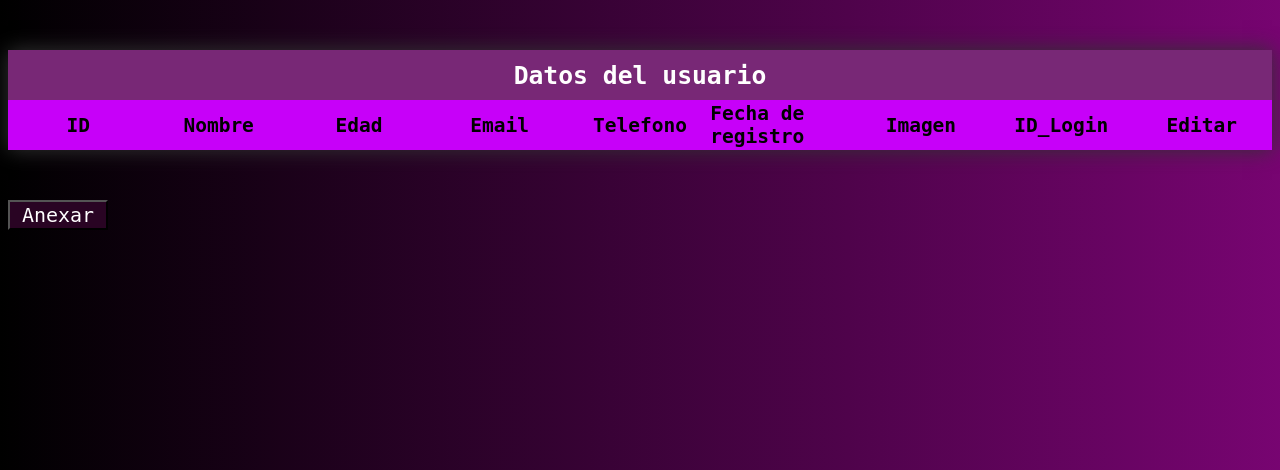
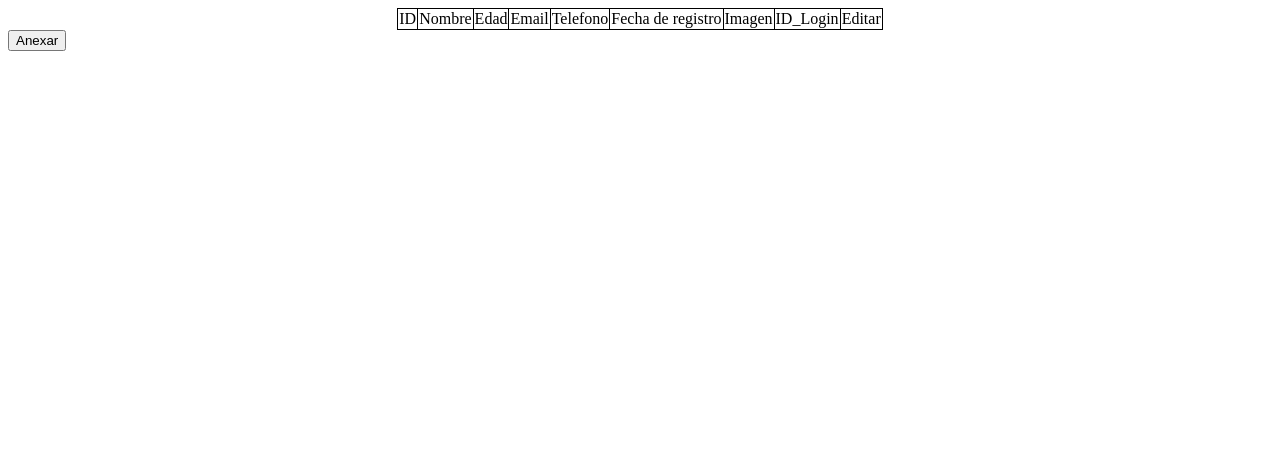
Before and after one commit to Jeronit1/Base-de-datos-alumnos, a PHP site: page /Tabla_Alumnos.php in a window 1280 px wide. Shown: the top 470 px of the page. Run offline with PHP 8.4, Linux system fonts and the light colour scheme; data that the repository does not hold is empty.

Commit message:
Add files via upload

```diff
--- a/Formulario-Alumnos/Tabla_Alumnos.php
+++ b/Formulario-Alumnos/Tabla_Alumnos.php
@@ -1,6 +1,6 @@
 <?php
 session_start();
-$conexion= mysqli_connect('localhost','root','','tp-php')
+$conexion= mysqli_connect('localhost','root','','tp-php')//se hace la conexion a la base de datos de mysql
 ?>
 <!DOCTYPE html>
 <html>
@@ -11,41 +11,42 @@ $conexion= mysqli_connect('localhost','root','','tp-php')
 </head>
 
 <body>
-
-    <div class="conteiner-table">
-        <div class="table-title">Datos del usuario</div>
-        <div class="table_header">ID</div>
-        <div class="table_header">Nombre</div>
-        <div class="table_header">Edad</div>
-        <div class="table_header">Email</div>
-        <div class="table_header">Telefono</div>
-        <div class="table_header">Fecha de registro</div>
-        <div class="table_header">Imagen</div>
-        <div class="table_header">ID_Login</div>
-        <div class="table_header"> Editar</div>
+    <table>
+        <tr> <!-- fila de la tabla-->
+            <td>ID</td> <!-- columna id-->
+            <td>Nombre</td><!-- columna nombre-->
+            <td>Edad</td><!-- columna edad-->
+            <td>Email</td><!-- columna email-->
+            <td>Telefono</td><!-- columna telefono-->
+            <td>Fecha de registro</td><!-- columna fecha-->
+            <td>Imagen</td><!-- columna imagen (url)-->
+            <td>ID_Login</td><!-- columna id_login para saber quien se logeo-->
+            <td>Editar</td><!-- columna editar-->
+        </tr>
         <?php
-        $SQL= "SELECT * FROM `base de datos alumnos` WHERE 1";
-        $Resultado=mysqli_query($conexion,$SQL);
-        while ($mostrar=mysqli_fetch_array($Resultado)) {
+        $SQL= "SELECT * FROM `base de datos alumnos` WHERE 1";//selecciono toda la base de datos para mostrarla
+        $Resultado=mysqli_query($conexion,$SQL);//se hace la conexion con toda la base de datos
+        while ($mostrar=mysqli_fetch_array($Resultado)) {//imprime por pantalla toda la base de datos
         ?>
-        <input type="hidden" value="<?php echo $mostrar['ID'] ?>" name="ID">
-            <div class="table-item"><?php echo $mostrar['ID'] ?></div>
-            <div class="table-item"><?php echo $mostrar['Nombre'] ?></div>
-            <div class="table-item"><?php echo $mostrar['Edad'] ?></div>
-            <div class="table-item"><?php echo $mostrar['Email'] ?></div>
-            <div class="table-item"><?php echo $mostrar['Telefono'] ?></div>
-            <div class="table-item"><?php echo $mostrar['Fecha de registro'] ?></div>
-            <td></a><?php  echo $mostrar['Imagen'] ?></td>
-            <div class="table-item"><?php echo $mostrar['ID_Login'] ?></div>
-            <div class="table-item"><a href="/Formulario-Alumnos/update/actualizar.php?ID=<?php echo $mostrar["ID"];?>">Editar/</a>
-            <a href="/Formulario-Alumnos/delete/eliminar.php?ID=<?php echo $mostrar["ID"];?>">Eliminar</a>
-        </div>
+        <tr>
+        <input type="hidden" value="<?php echo $mostrar['ID'] ?>" name="ID"><!-- ID oculto para ocupar en eliminar y editar(con el id se sabe cual se selecciono para hacer los cambios) -->
+            <td><?php echo $mostrar['ID'] ?></td><!-- muestra el id de la base de datos en la tabla-->
+            <td><?php echo $mostrar['Nombre'] ?></td><!-- muestra el nombre de la base de datos en la tabla-->
+            <td><?php echo $mostrar['Edad'] ?></td><!-- muestra la edad de la base de datos en la tabla-->
+            <td><?php echo $mostrar['Email'] ?></td><!-- muestra el mail de la base de datos en la tabla-->
+            <td><?php echo $mostrar['Telefono'] ?></td><!-- muestra el telefono de la base de datos en la tabla-->
+            <td><?php echo $mostrar['Fecha de registro'] ?></td><!-- muestra la fecha de la base de datos en la tabla-->
+            <td></a><?php  echo $mostrar['Imagen'] ?></td><!-- muestra la imagen de la base de datos en la tabla(URL)-->
+            <td><?php echo $mostrar['ID_Login'] ?></td><!-- muestra el id_login de la base de datos en la tabla-->
+            <td><a href="/Formulario-Alumnos/update/actualizar.php?ID=<?php echo $mostrar["ID"];?>">Editar/</a>
+            <a href="/Formulario-Alumnos/delete/eliminar.php?ID=<?php echo $mostrar["ID"];?>">Eliminar</a><!-- muestra los enlaces para editar o eliminar-->
+            </td>
+        </tr>
         <?php
         } mysqli_free_result($Resultado);
         ?>
-    </div>
-
-    <button class="boton" onclick="window.location.href = '/Formulario-Alumnos/insert/Agregar.php'">Anexar</button>
+    </table>
+    <button onclick="window.location.href = '/Formulario-Alumnos/insert/Agregar.php'">Anexar</button><!-- boton que lleva a anexar un nuevo usuario-->
 </body>
 
 </html>
--- a/Formulario-Alumnos/style.css
+++ b/Formulario-Alumnos/style.css
@@ -1,132 +1,7 @@
-body{
-   background-size: 1695px;
-   background-image: linear-gradient(to left, #9e0696, black);
-   font-family: monospace;
-
+table,
+td {
+    border-collapse: collapse;
+    border: 1px solid black;
+    text-align: center;
+    margin: 0 auto;
 }
-.table-title{
-   grid-column-start: 1;
-   grid-column-end: 10;
-
-   background: rgba(120,40,118);
-   color:white;
-   display: flex;
-   justify-content: center;
-   align-items: center;
-   font-weight: bold;
-   font-size: 1.9em;
-}
-.conteiner-table{
-width: 100%;
-background: rgb(199, 0, 249);
-margin: 50px auto;
-box-shadow: 0 0 20px #333;
-
-display: grid;
-grid-template-columns:repeat(9, 1fr);
-grid-auto-rows: 50px;
-
-position: relative;
-}
-.table_header,.table-item{
-   display: flex;
-   justify-content: center;
-   align-items: center;
-}
-.table_header{
-   font-weight: bold;
-   font-size: 1.5em;
-}
-.table-item{
-   padding: 10px;
-   font-size: 1.2em;
-}
-.boton{
-   display:inline-flex;
-   align-items: center;
-   justify-content: center;
-   width: 100px;
-   height: 30px;
-   background: rgb(41, 4, 35);
-   color:white;
-   font-family: monospace;
-   font-size: 20px;
-   font-weight: 500;
-   cursor: pointer;
-   transition: .3s ease all;
-}
-.boton:hover{
-   background: #a945c7;
-   box-shadow: 0 0 10px #a945c7, 0 0 40px #a945c7, 0 0 80px #a945c7;
-
-}
-.conteiner-tableup{
-   width: 129%;
-   background: rgb(199, 0, 249);
-   margin: 50px auto;
-   box-shadow: 0 0 20px #333;
-
-   display: grid;
-   grid-template-columns:repeat(9, 1fr);
-   grid-auto-rows: 50px;
-
-   position: relative;
-}
-.botonup{
-   display:inline-flex;
-   align-items: center;
-   justify-content: center;
-   width: 100px;
-   height: 30px;
-   background: rgb(41, 4, 35);
-   color:white;
-   font-family: monospace;
-   font-size: 20px;
-   font-weight: 500;
-   cursor: pointer;
-   transition: .3s ease all;
-}
-.botonup:hover{
-   background:#00f80c;
-   box-shadow: 0 0 10px #00f80c, 0 0 40px #00f80c, 0 0 80px #00f80c;
-}
-.botonel{
-   position: relative;
-   right: -50px;
-   display:inline-flex;
-   align-items: center;
-   justify-content: center;
-   width: 100px;
-   height: 30px;
-   background: rgb(41, 4, 35);
-   color:white;
-   font-family: monospace;
-   font-size: 20px;
-   font-weight: 500;
-   cursor: pointer;
-   transition: .3s ease all;
-}
-.botonel:hover{
-   background: #ff0000;
-   box-shadow: 0 0 10px #ff0000, 0 0 40px #ff0000, 0 0 80px #ff0000;
-}
-.botonag{
-   display:inline-flex;
-   position: relative;
-   right: -45px;
-   bottom: -5px;
-   justify-content:right;
-   width: 100px;
-   height: 30px;
-   background: rgb(41, 4, 35);
-   color:white;
-   font-family: monospace;
-   font-size: 20px;
-   font-weight: 500;
-   cursor: pointer;
-   transition: .3s ease all;
-}
-.botonupag:hover{
-   background: hwb(0 0% 100%);
-   box-shadow: 0 0 10px #000000, 0 0 40px #000000, 0 0 80px #000000;
-}
```
Also changed, not shown: Formulario-Alumnos/delete/Proceso_delete.php (+6 -6 lines), Formulario-Alumnos/delete/eliminar.php (+30 -29 lines), Formulario-Alumnos/insert/Proceso_insert.php (+14 -13 lines), Formulario-Alumnos/insert/agregar.php (+28 -26 lines), Formulario-Alumnos/update/Proceso_update.php (+13 -13 lines), Formulario-Alumnos/update/actualizar.php (+29 -28 lines).
